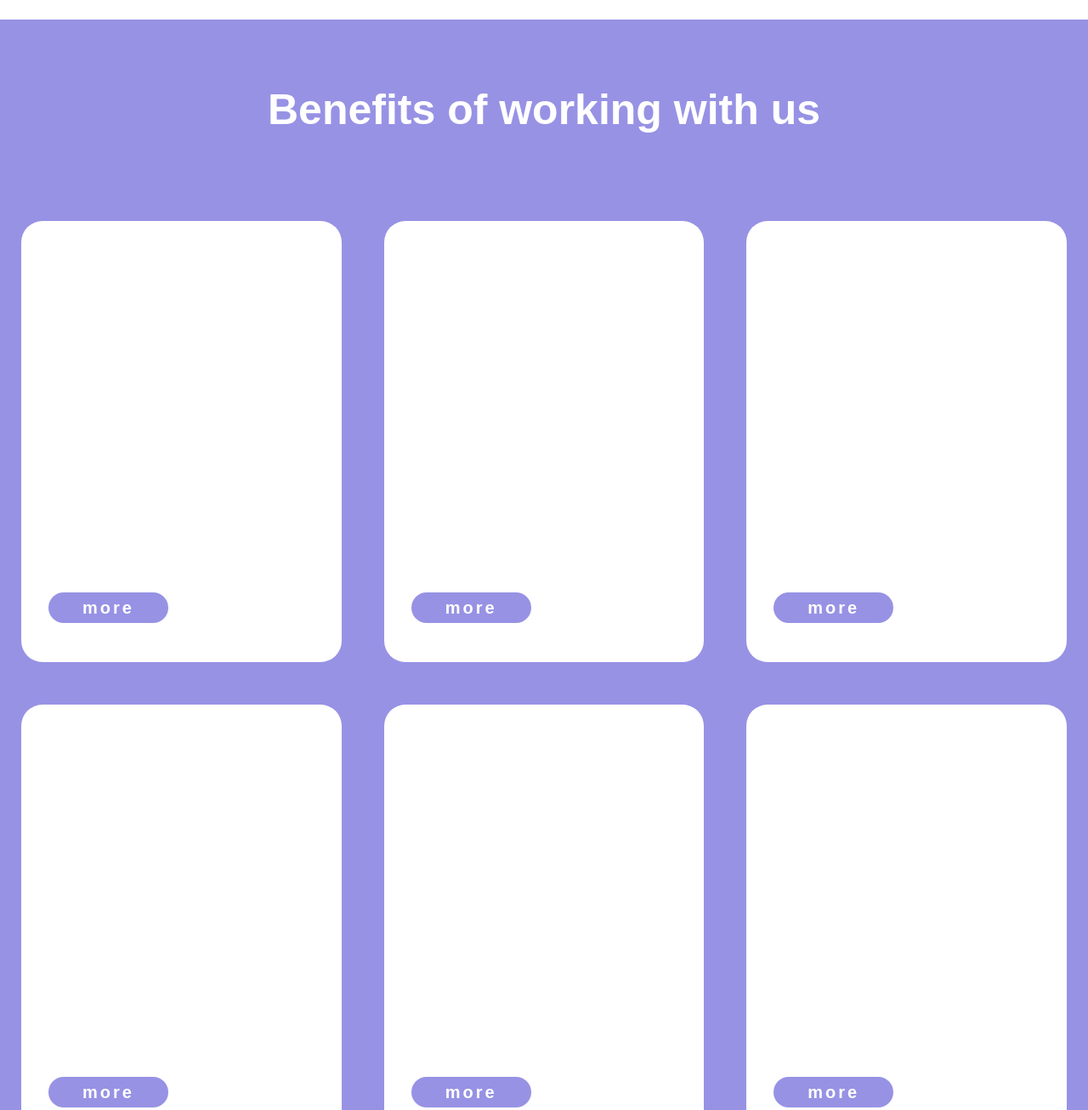
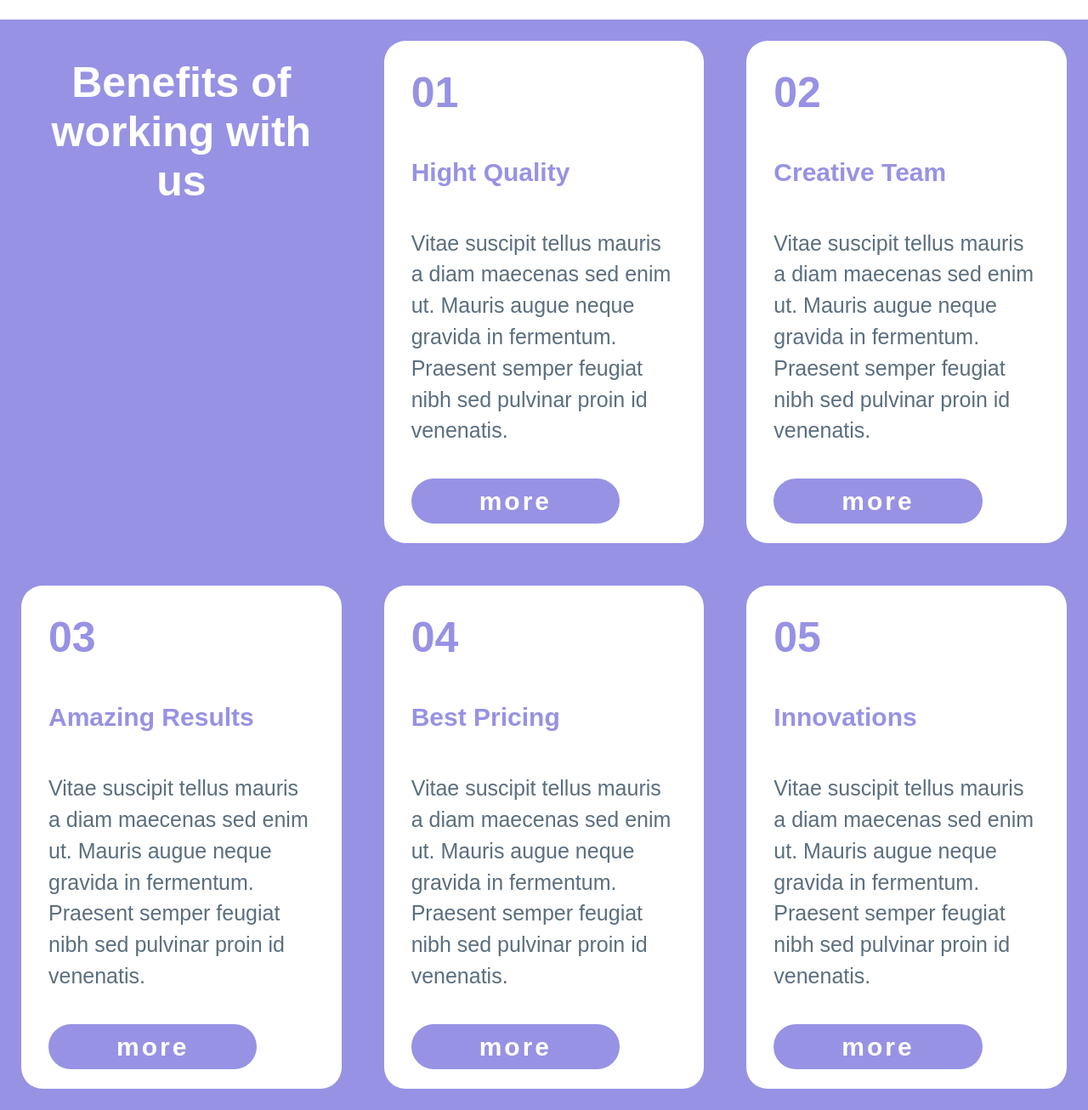
Before and after one commit to FrancescoPepi/htmlcss-responsive-layout, a plain HTML site: page index.html in a window 1280 px wide. Shown: the part 3740-5046 px from the top of the page at 85% size. Drawn offline with Linux system fonts and the light colour scheme; a web font is replaced by a local one.

Commit message:
Feat: style SECTION "BENEFIT"

```diff
--- a/css/style.css
+++ b/css/style.css
@@ -58,6 +58,7 @@ p:not(.copyright) {
   border-radius: 50px;
   letter-spacing: 3px;
   font-size: 20px;
+  padding: 1rem 6rem;
 }
 
 .row {
@@ -234,19 +235,27 @@ header .button-start {
 }
 
 /* ? section 4 - #BENEFITS */
-
-#benefits .col:first-child .card {
-  background-color: transparent;
-  padding-left: 0;
-  padding-right: 0;
+#benefits h2:not(.card > h2) {
+  text-align: center;
 }
 
-#benefits :not(:first-child) .card {
+#benefits .card > h2,
+#benefits .card > h3 {
+  color: #9792e4;
+}
+
+#benefits .card {
   text-align: left;
 }
 
+#benefits .card > p {
+  color: #5a6e7f;
+  font-weight: 100;
+}
+
 #benefits .button {
-  padding: 7px 40px;
+  font-size: 30px;
+  padding: 10px 80px;
   background-color: #9792e4;
 }
 
@@ -337,10 +346,6 @@ footer .row {
   }
 
   /* ? section 4 - #BENEFITS */
-
-  #benefits .col:first-child {
-    width: 100%;
-  }
 
   #benefits .col {
     width: calc(100% / 2);
--- a/index.html
+++ b/index.html
@@ -278,116 +278,102 @@
           <div class="row">
             <!-- titolo -->
             <div class="col">
-              <div class="card">
               <div class="container-content">
                 <h2>Benefits of working with us</h2>
               </div>
             </div>
-            </div>
 
-            <!-- card - 1 -->
+            <!-- card Hight Quality - 1 -->
             <div class="col">
               <div class="card">
-                <div class="container-content">
                 <h2>01</h2>
-                </div>
-                <div class="container-content">
                 <h3>Hight Quality</h3>
-                </div>
-                <div class="container-content">
-                  <p>paragrafo</p>
-                </div>
-                <div class="container-content">
+                <p>
+                  Vitae suscipit tellus mauris a diam maecenas sed enim ut.
+                  Mauris augue neque gravida in fermentum. Praesent semper
+                  feugiat nibh sed pulvinar proin id venenatis.
+                </p>
+                <div>
                   <a href="#" class="button">more</a>
                 </div>
               </div>
             </div>
 
-            <!-- card - 2 -->
+            <!-- card Creative Team - 2 -->
             <div class="col">
               <div class="card">
-                <div class="container-content">
                 <h2>02</h2>
-                </div>
-                <div class="container-content">
                 <h3>Creative Team</h3>
-                </div>
-                <div class="container-content">
-                  <p>paragrafo</p>
-                </div>
-                <div class="container-content">
+                <p>
+                  Vitae suscipit tellus mauris a diam maecenas sed enim ut.
+                  Mauris augue neque gravida in fermentum. Praesent semper
+                  feugiat nibh sed pulvinar proin id venenatis.
+                </p>
+                <div>
                   <a href="#" class="button">more</a>
                 </div>
               </div>
             </div>
 
-            <!-- card - 3 -->
+            <!-- card Amazing Results - 3 -->
             <div class="col">
               <div class="card">
-                <div class="container-content">
                 <h2>03</h2>
-                </div>
-                <div class="container-content">
                 <h3>Amazing Results</h3>
-                </div>
-                <div class="container-content">
-                  <p>paragrafo</p>
-                </div>
-                <div class="container-content">
+                <p>
+                  Vitae suscipit tellus mauris a diam maecenas sed enim ut.
+                  Mauris augue neque gravida in fermentum. Praesent semper
+                  feugiat nibh sed pulvinar proin id venenatis.
+                </p>
+                <div>
                   <a href="#" class="button">more</a>
                 </div>
               </div>
             </div>
 
-            <!-- card - 4 -->
+            <!-- card Best Pricing - 4 -->
             <div class="col">
               <div class="card">
-                <div class="container-content">
                 <h2>04</h2>
-                </div>
-                <div class="container-content">
                 <h3>Best Pricing</h3>
-                </div>
-                <div class="container-content">
-                  <p>paragrafo</p>
-                </div>
-                <div class="container-content">
+                <p>
+                  Vitae suscipit tellus mauris a diam maecenas sed enim ut.
+                  Mauris augue neque gravida in fermentum. Praesent semper
+                  feugiat nibh sed pulvinar proin id venenatis.
+                </p>
+                <div>
                   <a href="#" class="button">more</a>
                 </div>
               </div>
             </div>
 
-            <!-- card - 5 -->
+            <!-- card Innovations - 5 -->
             <div class="col">
               <div class="card">
-                <div class="container-content">
                 <h2>05</h2>
-                </div>
-                <div class="container-content">
                 <h3>Innovations</h3>
-                </div>
-                <div class="container-content">
-                  <p>paragrafo</p>
-                </div>
-                <div class="container-content">
+                <p>
+                  Vitae suscipit tellus mauris a diam maecenas sed enim ut.
+                  Mauris augue neque gravida in fermentum. Praesent semper
+                  feugiat nibh sed pulvinar proin id venenatis.
+                </p>
+                <div>
                   <a href="#" class="button">more</a>
                 </div>
               </div>
             </div>
 
-            <!-- card - 6 -->
+            <!-- card 24/7 Support - 6 -->
             <div class="col">
               <div class="card">
-                <div class="container-content">
                 <h2>06</h2>
-                </div>
-                <div class="container-content">
                 <h3>24/7 Support</h3>
-                </div>
-                <div class="container-content">
-                  <p>paragrafo</p>
-                </div>
-                <div class="container-content">
+                <p>
+                  Vitae suscipit tellus mauris a diam maecenas sed enim ut.
+                  Mauris augue neque gravida in fermentum. Praesent semper
+                  feugiat nibh sed pulvinar proin id venenatis.
+                </p>
+                <div>
                   <a href="#" class="button">more</a>
                 </div>
               </div>
```
Lines whose indentation alone changed are shown as unchanged.
